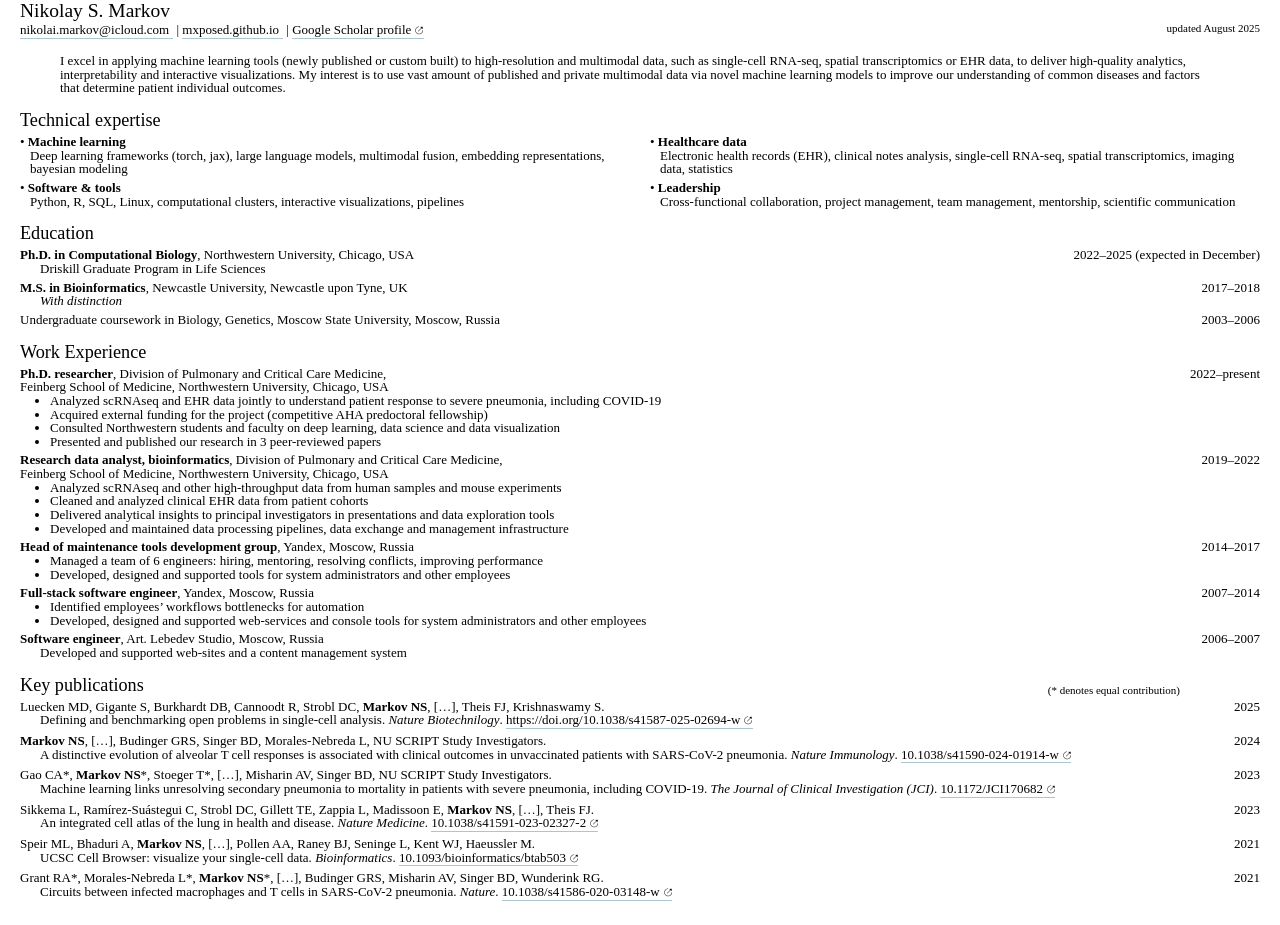
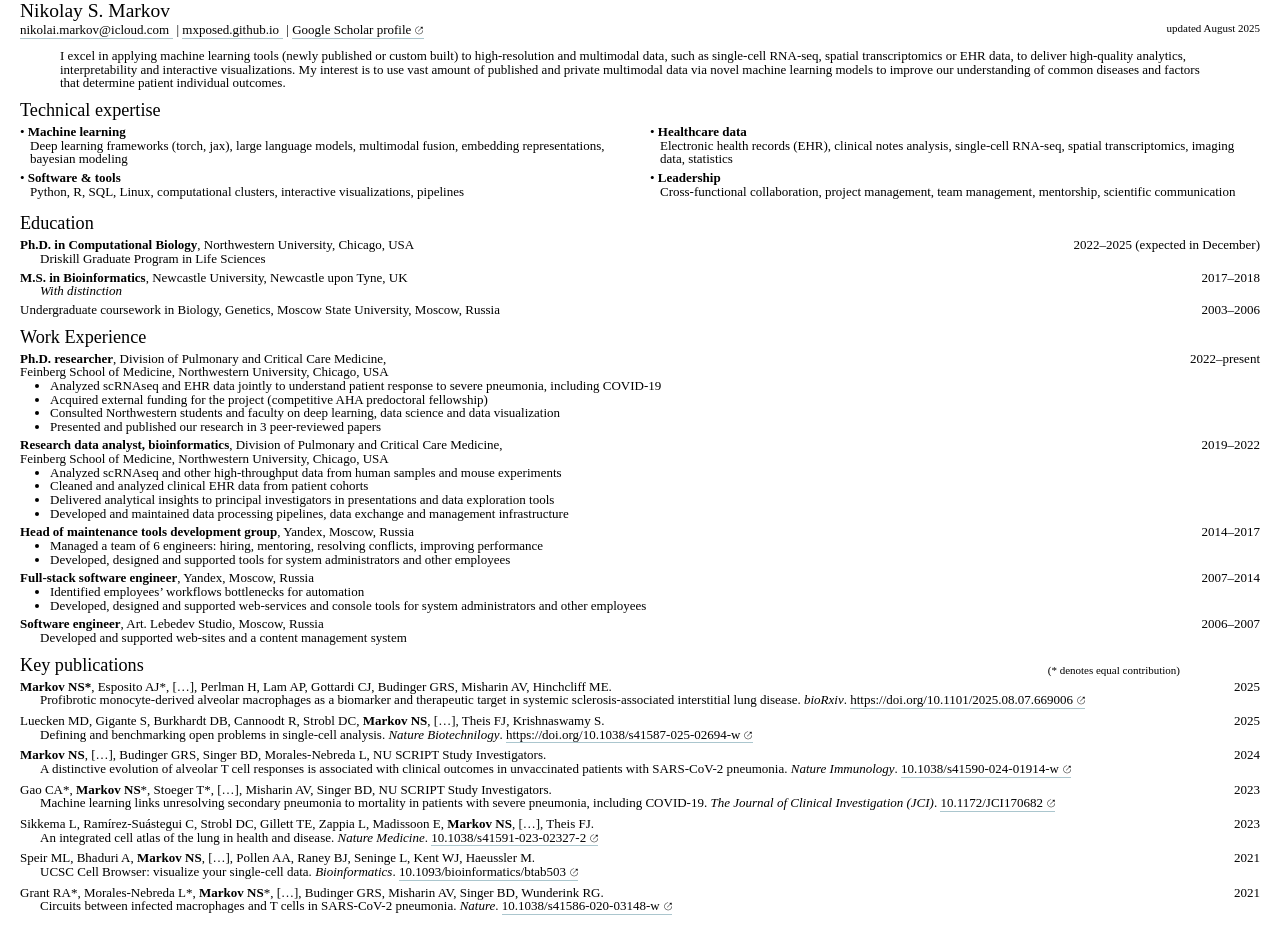
Before and after one commit to mxposed/cv, a website: page resume.html in a window 1280 px wide. Drawn offline with Linux system fonts and the light colour scheme.

Commit message:
Add SSc to resume

```diff
--- a/resume.html
+++ b/resume.html
@@ -62,7 +62,7 @@ h3 {
   font-size: 130%;
 }
 section {
-  margin-bottom: 15px;
+  margin-bottom: 10px;
   /* padding-left: 10px; */
 }
 section h2 {
@@ -164,7 +164,7 @@ u {
   <span style="float: right; font-size: 11px;" id="updated-dt">updated</span>
 </div>
 
-<div style="margin: 15px 40px; line-height: 1.05em;">
+<div style="margin: 10px 40px; line-height: 1.05em;">
     <s>I excel</s> in applying machine learning tools (newly published or custom built) to high-resolution and multimodal data, such as single-cell RNA-seq, spatial transcriptomics or EHR data, to deliver high-quality analytics, interpretability and interactive visualizations. My interest is to use vast amount of published and private multimodal data via novel machine learning models to improve our understanding of common diseases and factors that determine patient individual outcomes.
 </div>
 
@@ -279,6 +279,19 @@ u {
   <h2>Key publications<span class="remark">(* denotes equal contribution)</span></h2>
   <div class="entry">
     <div>
+        <b>Markov NS*</b>, Esposito AJ*,
+        […],
+        Perlman H, Lam AP, Gottardi CJ, Budinger GRS, Misharin AV, Hinchcliff ME.
+      <div class="details">
+        Profibrotic monocyte-derived alveolar macrophages as a biomarker and therapeutic target in systemic sclerosis-associated interstitial lung disease.
+        <em>bioRxiv</em>.
+        <a href="https://doi.org/10.1101/2025.08.07.669006">https://doi.org/10.1101/2025.08.07.669006</a>
+      </div>
+    </div>
+    <div class="date">2025</div>
+  </div>
+  <div class="entry">
+    <div>
       Luecken MD, Gigante S, Burkhardt DB, Cannoodt R, Strobl DC, <b>Markov NS</b>, […], Theis FJ,
       <s>Krishnaswamy S.</s>
       <div class="details">
```
Also changed, not shown: 1 other file.
